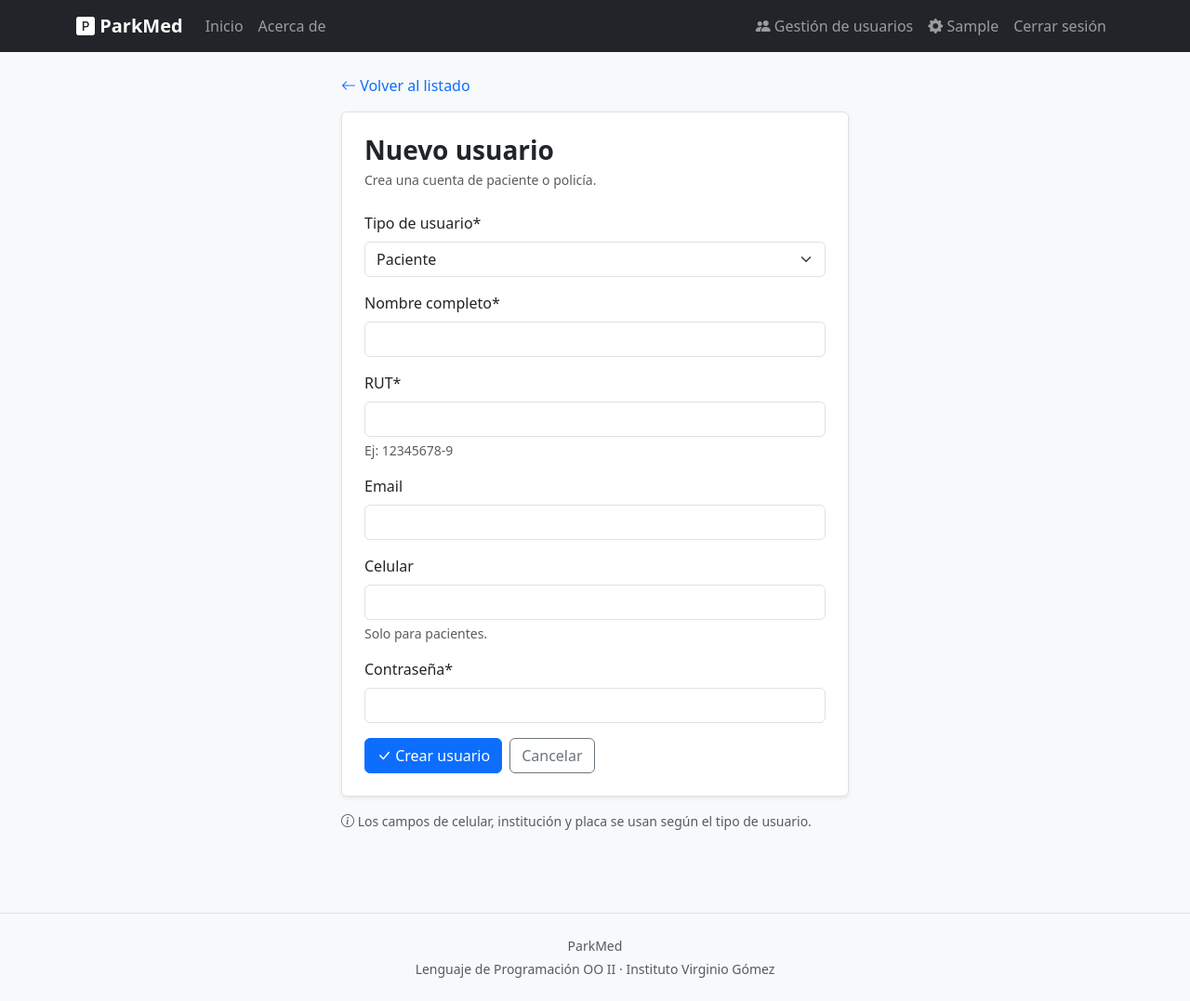
After one commit to cx0ssj1/parkmed, a Django app: page /gestion/crear/ in a window 1280 px wide. The commit adds this page. Shown: the whole page at 93% size. Run offline with Django 5.2, Linux system fonts and the light colour scheme; the visitor is signed in with stand-in values (Sample User, id 1); data that the repository does not hold is empty; some libraries are stand-ins or nearby versions.

Commit message:
se agrego el panel de admin directo desde la web con su crud completo

```diff
--- /dev/null
+++ b/administracion/forms.py
@@ -0,0 +1,105 @@
+from django import forms
+from django.contrib.auth.models import User
+from core.validators import validar_rut, normalizar_rut
+
+
+class CrearUsuarioForm(forms.Form):
+    ROL_PACIENTE = "PACIENTE"
+    ROL_POLICIA = "POLICIA"
+    ROLES = [
+        (ROL_PACIENTE, "Paciente"),
+        (ROL_POLICIA, "Policía"),
+    ]
+
+    INSTITUCION_CARABINEROS = "CARABINEROS"
+    INSTITUCION_MUNICIPAL = "MUNICIPAL"
+    INSTITUCIONES = [
+        (INSTITUCION_CARABINEROS, "Carabineros"),
+        (INSTITUCION_MUNICIPAL, "Policía Municipal"),
+    ]
+
+    rol = forms.ChoiceField(label="Tipo de usuario", choices=ROLES)
+    nombre_completo = forms.CharField(label="Nombre completo", max_length=150)
+    rut = forms.CharField(label="RUT", max_length=12, help_text="Ej: 12345678-9")
+    email = forms.EmailField(label="Email", required=False)
+    celular = forms.CharField(
+        label="Celular",
+        max_length=15,
+        required=False,
+        help_text="Solo para pacientes."
+    )
+    institucion = forms.ChoiceField(
+        label="Institución",
+        choices=INSTITUCIONES,
+        required=False,
+        help_text="Solo para policías."
+    )
+    numero_placa = forms.CharField(
+        label="Número de placa",
+        max_length=10,
+        required=False,
+        help_text="Solo para Carabineros."
+    )
+    password = forms.CharField(
+        label="Contraseña",
+        widget=forms.PasswordInput,
+        min_length=6
+    )
+
+    def clean_rut(self):
+        rut = self.cleaned_data["rut"]
+        validar_rut(rut)
+        rut = normalizar_rut(rut)
+        if User.objects.filter(username=rut).exists():
+            raise forms.ValidationError("Ya existe un usuario con este RUT.")
+        return rut
+
+    def clean(self):
+        cleaned = super().clean()
+        rol = cleaned.get("rol")
+
+        if rol == self.ROL_PACIENTE and not cleaned.get("celular"):
+            self.add_error("celular", "El celular es obligatorio para pacientes.")
+
+        if rol == self.ROL_POLICIA and not cleaned.get("institucion"):
+            self.add_error("institucion", "La institución es obligatoria para policías.")
+
+        return cleaned
+class EditarUsuarioForm(forms.Form):
+
+    INSTITUCION_CARABINEROS = "CARABINEROS"
+    INSTITUCION_MUNICIPAL = "MUNICIPAL"
+    INSTITUCIONES = [
+        (INSTITUCION_CARABINEROS, "Carabineros"),
+        (INSTITUCION_MUNICIPAL, "Policía Municipal"),
+    ]
+
+    nombre_completo = forms.CharField(label="Nombre completo", max_length=150)
+    email = forms.EmailField(label="Email", required=False)
+
+    celular = forms.CharField(
+        label="Celular",
+        max_length=15,
+        required=False,
+        help_text="Solo para pacientes."
+    )
+    institucion = forms.ChoiceField(
+        label="Institución",
+        choices=INSTITUCIONES,
+        required=False,
+        help_text="Solo para policías."
+    )
+    numero_placa = forms.CharField(
+        label="Número de placa",
+        max_length=10,
+        required=False,
+        help_text="Solo para Carabineros."
+    )
+
+    password = forms.CharField(
+        label="Nueva contraseña",
+        widget=forms.PasswordInput,
+        required=False,
+        min_length=6,
+        help_text="Déjala en blanco para mantener la contraseña actual."
+    )
--- /dev/null
+++ b/administracion/templates/administracion/crear_usuario.html
@@ -0,0 +1,67 @@
+{% extends "layouts/base.html" %}
+{% load crispy_forms_tags %}
+
+{% block title %}Nuevo usuario &mdash; ParkMed{% endblock %}
+
+{% block content %}
+
+<div class="row justify-content-center">
+    <div class="col-md-8 col-lg-6">
+        <a href="{% url 'administracion:lista_usuarios' %}" class="text-decoration-none mb-3 d-inline-block">
+            <i class="bi bi-arrow-left"></i> Volver al listado
+        </a>
+
+        <div class="bg-white rounded shadow-sm p-4 border">
+            <h1 class="h3 fw-bold mb-1">Nuevo usuario</h1>
+            <p class="text-muted small mb-4">
+                Crea una cuenta de paciente o policía.
+            </p>
+
+            <form method="post" novalidate>
+                {% csrf_token %}
+                {{ form|crispy }}
+                <div class="d-flex gap-2 mt-3">
+                    <button type="submit" class="btn btn-primary">
+                        <i class="bi bi-check-lg"></i> Crear usuario
+                    </button>
+                    <a href="{% url 'administracion:lista_usuarios' %}" class="btn btn-outline-secondary">
+                        Cancelar
+                    </a>
+                </div>
+            </form>
+        </div>
+
+        <p class="text-muted small mt-3">
+            <i class="bi bi-info-circle"></i>
+            Los campos de celular, institución y placa se usan según el tipo de usuario.
+        </p>
+    </div>
+</div>
+{% block extra_js %}
+<script>
+    document.addEventListener("DOMContentLoaded", function () {
+        const selectRol = document.querySelector("#id_rol");
+        const campoCelular = document.querySelector("#id_celular");
+        const campoInstitucion = document.querySelector("#id_institucion");
+        const campoPlaca = document.querySelector("#id_numero_placa");
+
+        function contenedor(campo) {
+            return campo.closest(".mb-3") || campo.parentElement;
+        }
+
+        function actualizarCampos() {
+            const rol = selectRol.value;
+            const esPaciente = rol === "PACIENTE";
+            const esPolicia = rol === "POLICIA";
+
+            contenedor(campoCelular).style.display = esPaciente ? "" : "none";
+            contenedor(campoInstitucion).style.display = esPolicia ? "" : "none";
+            contenedor(campoPlaca).style.display = esPolicia ? "" : "none";
+        }
+
+        actualizarCampos();
+        selectRol.addEventListener("change", actualizarCampos);
+    });
+</script>
+{% endblock %}
+{% endblock %}
--- /dev/null
+++ b/administracion/urls.py
@@ -0,0 +1,13 @@
+from django.urls import path
+from . import views
+
+app_name = "administracion"
+
+urlpatterns = [
+    path("login/", views.login_admin, name="login"),
+    path("logout/", views.logout_admin, name="logout"),
+    path("", views.lista_usuarios, name="lista_usuarios"),
+    path("crear/", views.crear_usuario, name="crear_usuario"),
+    path("<int:pk>/editar/", views.editar_usuario, name="editar_usuario"),
+    path("<int:pk>/eliminar/", views.eliminar_usuario, name="eliminar_usuario"),
+]
--- a/administracion/views.py
+++ b/administracion/views.py
@@ -1,3 +1,161 @@
-from django.shortcuts import render
+from django.shortcuts import render, redirect, get_object_or_404
+from django.contrib.auth import login, logout, authenticate
+from django.contrib.auth.decorators import login_required, user_passes_test
+from django.contrib.auth.models import User
+from django.contrib import messages
+from usuarios.models import Paciente
+from policias.models import Policia
+from .forms import CrearUsuarioForm, EditarUsuarioForm
 
-# Create your views here.
+def es_admin(user):
+    return user.is_authenticated and user.is_superuser
+
+
+def login_admin(request):
+    if request.user.is_authenticated:
+        if request.user.is_superuser:
+            return redirect("administracion:lista_usuarios")
+        return redirect("core:index")
+
+    if request.method == "POST":
+        rut = request.POST.get("rut", "").strip()
+        password = request.POST.get("password", "")
+        user = authenticate(request, username=rut, password=password)
+
+        if user is None:
+            messages.error(request, "RUT o contraseña incorrectos.")
+        elif not user.is_superuser:
+            messages.error(
+                request,
+                "Esta cuenta no tiene permisos de administrador."
+            )
+        else:
+            login(request, user)
+            messages.success(request, f"Bienvenido, {user.get_full_name() or user.username}.")
+            return redirect("administracion:lista_usuarios")
+
+    return render(request, "administracion/login.html")
+
+
+def logout_admin(request):
+    logout(request)
+    messages.info(request, "Sesión cerrada.")
+    return redirect("core:index")
+
+@user_passes_test(es_admin, login_url="administracion:login")
+def lista_usuarios(request):
+    usuarios = User.objects.all().order_by("username")
+
+    datos = []
+    for u in usuarios:
+        if hasattr(u, "policia"):
+            rol = f"Policía ({u.policia.get_institucion_display()})"
+        elif hasattr(u, "paciente"):
+            rol = "Paciente"
+        elif u.is_superuser:
+            rol = "Administrador"
+        else:
+            rol = "Sin rol"
+        datos.append({"usuario": u, "rol": rol})
+
+    return render(request, "administracion/lista_usuarios.html", {
+        "datos": datos,
+    })
+
+@user_passes_test(es_admin, login_url="administracion:login")
+def crear_usuario(request):
+    if request.method == "POST":
+        form = CrearUsuarioForm(request.POST)
+        if form.is_valid():
+            data = form.cleaned_data
+            user = User.objects.create_user(
+                username=data["rut"],
+                email=data["email"],
+                password=data["password"],
+                first_name=data["nombre_completo"],
+            )
+
+            if data["rol"] == CrearUsuarioForm.ROL_PACIENTE:
+                Paciente.objects.create(
+                    user=user,
+                    rut=data["rut"],
+                    celular=data["celular"],
+                )
+            else:
+                Policia.objects.create(
+                    user=user,
+                    rut=data["rut"],
+                    institucion=data["institucion"],
+                    numero_placa=data["numero_placa"] or None,
+                )
+
+            messages.success(
+                request,
+                f"Usuario {data['nombre_completo']} creado correctamente."
+            )
+            return redirect("administracion:lista_usuarios")
+    else:
+        form = CrearUsuarioForm()
+
+    return render(request, "administracion/crear_usuario.html", {"form": form})
+
+@user_passes_test(es_admin, login_url="administracion:login")
+def editar_usuario(request, pk):
+    user = get_object_or_404(User, pk=pk)
+
+    if request.method == "POST":
+        form = EditarUsuarioForm(request.POST)
+        if form.is_valid():
+            data = form.cleaned_data
+
+            user.first_name = data["nombre_completo"]
+            user.email = data["email"]
+            if data["password"]:
+                user.set_password(data["password"])
+            user.save()
+
+            if hasattr(user, "paciente"):
+                user.paciente.celular = data["celular"]
+                user.paciente.save()
+            elif hasattr(user, "policia"):
+                user.policia.institucion = data["institucion"]
+                user.policia.numero_placa = data["numero_placa"] or None
+                user.policia.save()
+
+            messages.success(request, "Usuario actualizado correctamente.")
+            return redirect("administracion:lista_usuarios")
+    else:
+        inicial = {
+            "nombre_completo": user.first_name,
+            "email": user.email,
+        }
+        if hasattr(user, "paciente"):
+            inicial["celular"] = user.paciente.celular
+        elif hasattr(user, "policia"):
+            inicial["institucion"] = user.policia.institucion
+            inicial["numero_placa"] = user.policia.numero_placa
+        form = EditarUsuarioForm(initial=inicial)
+
+    return render(request, "administracion/editar_usuario.html", {
+        "form": form,
+        "usuario": user,
+    })
+
+@user_passes_test(es_admin, login_url="administracion:login")
+def eliminar_usuario(request, pk):
+    user = get_object_or_404(User, pk=pk)
+
+    if user == request.user:
+        messages.error(request, "No puedes eliminar tu propia cuenta.")
+        return redirect("administracion:lista_usuarios")
+
+    if user.is_superuser:
+        messages.error(request, "No se puede eliminar una cuenta de administrador.")
+        return redirect("administracion:lista_usuarios")
+
+    if request.method == "POST":
+        nombre = user.first_name or user.username
+        user.delete()
+        messages.info(request, f"Usuario {nombre} eliminado.")
+
+    return redirect("administracion:lista_usuarios")
--- a/core/validators.py
+++ b/core/validators.py
@@ -33,6 +33,12 @@ def validar_rut(rut):
     if not cuerpo.isdigit():
         raise ValidationError("El cuerpo del RUT debe contener solo números.")
 
+    largo_normalizado = len(cuerpo) + 2
+    if largo_normalizado < 9 or largo_normalizado > 11:
+        raise ValidationError(
+            "El RUT debe tener entre 9 y 11 caracteres en formato 12345678-9."
+        )
+
     if calcular_dv(cuerpo) != dv:
         raise ValidationError("El dígito verificador del RUT no es correcto.")
 
--- a/parkmed/urls.py
+++ b/parkmed/urls.py
@@ -21,6 +21,7 @@ from django.conf.urls.static import static
 
 urlpatterns = [
     path('admin/', admin.site.urls),
+    path('gestion/', include('administracion.urls')),
     path('usuarios/', include('usuarios.urls')),
     path('estacionamientos/', include('estacionamientos.urls')),
     path("policia/", include("policias.urls")),
--- a/templates/includes/nav.html
+++ b/templates/includes/nav.html
@@ -29,30 +29,50 @@
 
             <ul class="navbar-nav">
                 {% if user.is_authenticated %}
-
                     {% if user.policia %}
-
-                    {% else %}
+                        <li class="nav-item">
+                            <a class="nav-link" href="{% url 'policias:dashboard' %}">
+                                <i class="bi bi-search"></i> Buscar patente
+                            </a>
+                        </li>
+                        <li class="nav-item">
+                            <span class="nav-link">
+                                <i class="bi bi-shield-fill-check text-warning"></i>
+                                {{ user.first_name|default:user.username }}
+                            </span>
+                        </li>
+                        <li class="nav-item">
+                            <a class="nav-link" href="{% url 'policias:logout' %}">Cerrar sesión</a>
+                        </li>
+                    {% elif user.paciente %}
                         <li class="nav-item">
                             <a class="nav-link" href="{% url 'usuarios:dashboard' %}">
                                 <i class="bi bi-grid"></i> Mi panel
                             </a>
                         </li>
-                    {% endif %}
                         <li class="nav-item">
                             <span class="nav-link">
-
-                            {% if user.policia %}
-                                <i class="bi bi-shield-fill"></i> {{ user.username }}
-                            {% elif user.paciente %}
-                                <i class="bi bi-person-circle"></i> {{ user.first_name }}
-                            {% endif %}
-
+                                <i class="bi bi-person-circle"></i> {{ user.first_name|default:user.username }}
                             </span>
                         </li>
                         <li class="nav-item">
                             <a class="nav-link" href="{% url 'usuarios:logout' %}">Cerrar sesión</a>
                         </li>
+                    {% else %}
+                        <li class="nav-item">
+                            <a class="nav-link" href="{% url 'administracion:lista_usuarios' %}">
+                                <i class="bi bi-people-fill"></i> Gestión de usuarios
+                            </a>
+                        </li>
+                        <li class="nav-item">
+                            <span class="nav-link">
+                                <i class="bi bi-gear-fill"></i> {{ user.first_name|default:user.username }}
+                            </span>
+                        </li>
+                        <li class="nav-item">
+                            <a class="nav-link" href="{% url 'administracion:logout' %}">Cerrar sesión</a>
+                        </li>
+                    {% endif %}
                 {% else %}
                     <li class="nav-item">
                         <a class="nav-link" href="{% url 'usuarios:login' %}">Iniciar sesión</a>
@@ -65,6 +85,11 @@
                             <i class="bi bi-shield-fill"></i> Acceso policía
                         </a>
                     </li>
+                    <li class="nav-item">
+                        <a class="nav-link small text-secondary" href="{% url 'administracion:login' %}">
+                            <i class="bi bi-gear-fill"></i> Admin
+                        </a>
+                    </li>
                 {% endif %}
             </ul>
         </div>
```
Also changed, not shown: administracion/templates/administracion/editar_usuario.html (added, +55 -0 lines), administracion/templates/administracion/lista_usuarios.html (added, +68 -0 lines), administracion/templates/administracion/login.html (added, +36 -0 lines). Lines whose indentation alone changed are shown as unchanged.
